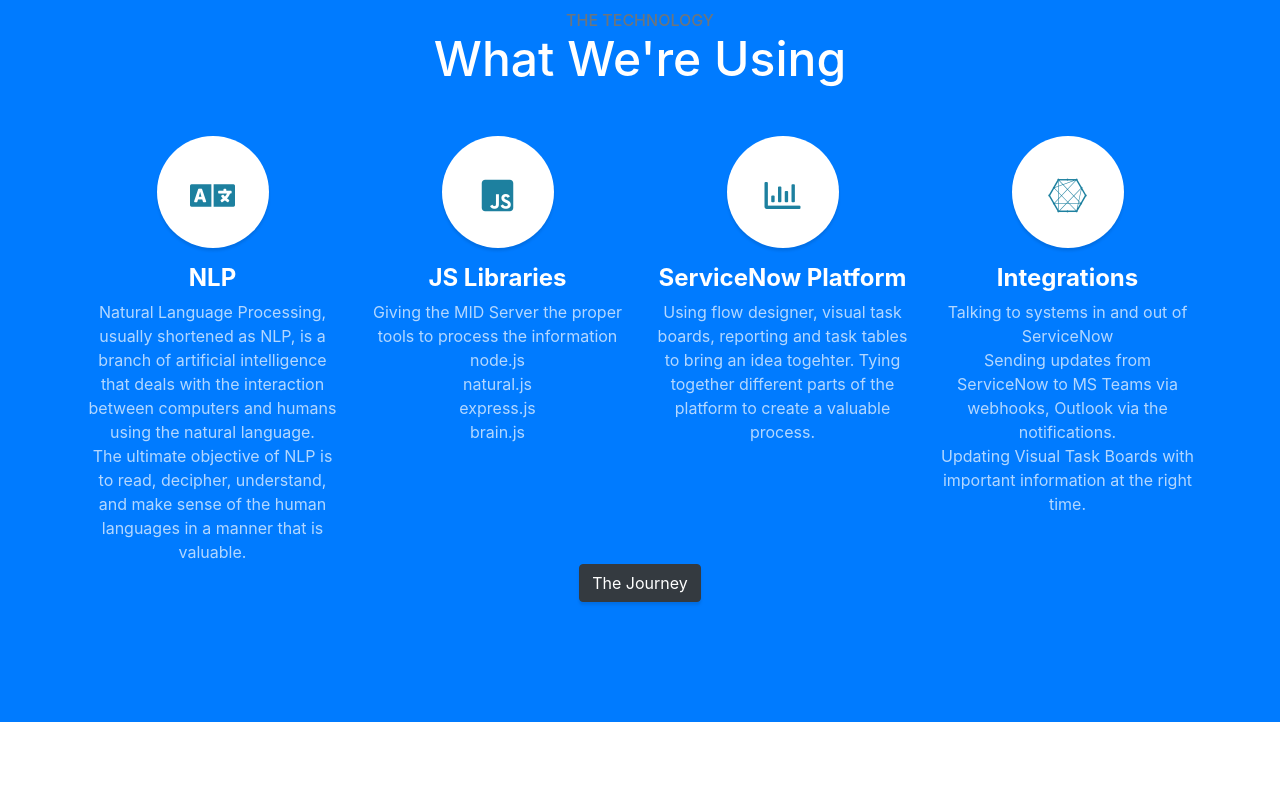
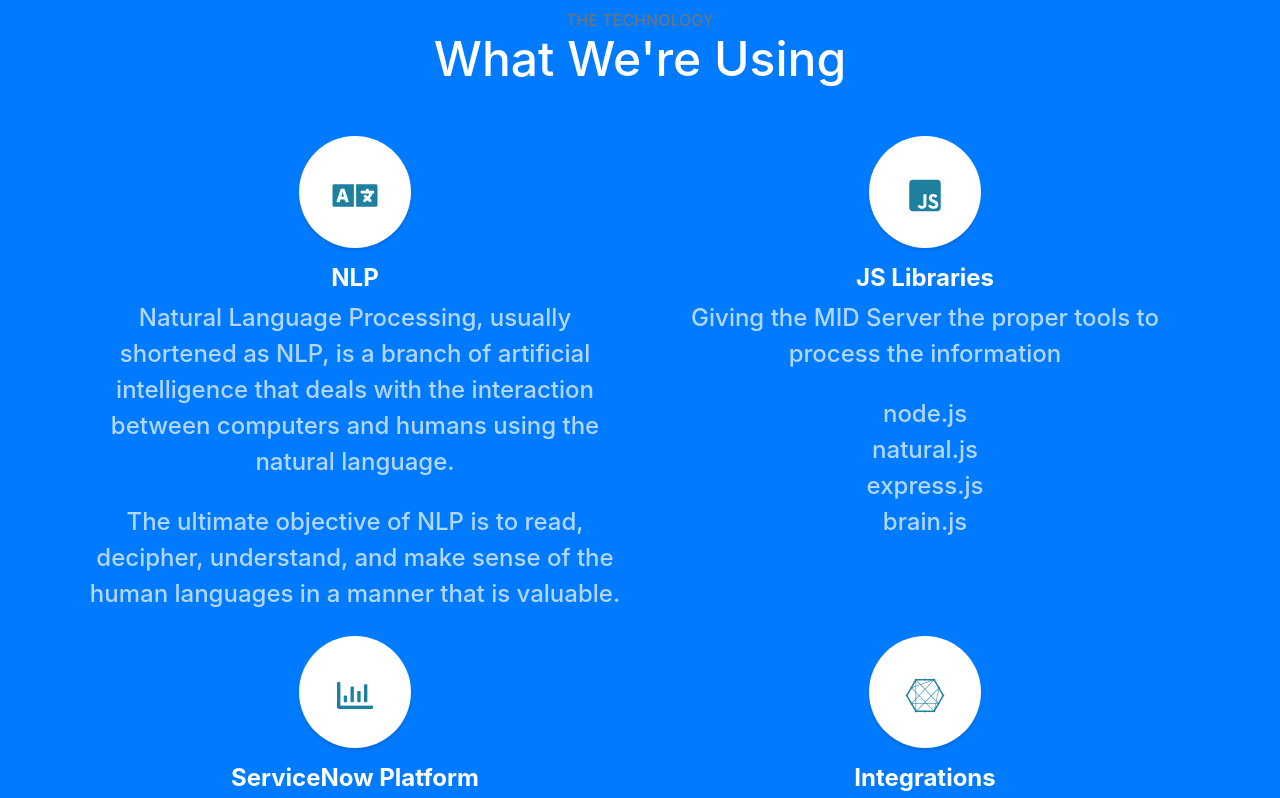
Before and after one commit to baesk/SenseIT, a website with bundled scripts: page index.html in a window 1280 px wide. Shown: the part 1940-2738 px from the top of the page. Built offline with nearby package versions, Linux system fonts and the light colour scheme.

Commit message:
style update

```diff
--- a/css/stylish-portfolio.css
+++ b/css/stylish-portfolio.css
@@ -43,6 +43,8 @@
 
 .text-faded {
   color: rgba(255, 255, 255, 0.7);
+  font-size: 1.5rem;
+  font-weight: 450;
 }
 
 /* Map */
--- a/index.html
+++ b/index.html
@@ -87,39 +87,39 @@
         <h2 class="mb-5">What We're Using</h2>
       </div>
       <div class="row">
-        <div class="col-lg-3 col-md-6 mb-5 mb-lg-0">
+        <div class="col-lg-6 col-md-6 mb-5 mb-lg-0">
           <span class="service-icon rounded-circle mx-auto mb-3">
             <i class="fas fa-language"></i>
           </span>
           <h4>
             <strong>NLP</strong>
           </h4>
-          <p class="text-faded mb-0">Natural Language Processing, usually shortened as NLP, is a branch of artificial intelligence that deals with the interaction between computers and humans using the natural language.</p>
-          <p class="text-faded mb-0">The ultimate objective of NLP is to read, decipher, understand, and make sense of the human languages in a manner that is valuable.</p>
+          <p class="text-faded mb-4">Natural Language Processing, usually shortened as NLP, is a branch of artificial intelligence that deals with the interaction between computers and humans using the natural language.</p>
+          <p class="text-faded mb-4">The ultimate objective of NLP is to read, decipher, understand, and make sense of the human languages in a manner that is valuable.</p>
         </div>
-        <div class="col-lg-3 col-md-6 mb-5 mb-lg-0">
+        <div class="col-lg-6 col-md-6 mb-5 mb-lg-0">
           <span class="service-icon rounded-circle mx-auto mb-3">
             <i class="fab fa-js-square"></i>
           </span>
           <h4>
             <strong>JS Libraries</strong>
           </h4>
-          <p class="text-faded mb-0">Giving the MID Server the proper tools to process the information</p>
+          <p class="text-faded mb-4">Giving the MID Server the proper tools to process the information</p>
           <p class="text-faded mb-0">node.js</p>
           <p class="text-faded mb-0">natural.js</p>
           <p class="text-faded mb-0">express.js</p>
           <p class="text-faded mb-0">brain.js</p>
         </div>
-        <div class="col-lg-3 col-md-6 mb-5 mb-md-0">
+        <div class="col-lg-6 col-md-6 mb-5 mb-md-0">
           <span class="service-icon rounded-circle mx-auto mb-3">
             <i class="far fa-chart-bar"></i>
           </span>
           <h4>
             <strong>ServiceNow Platform</strong>
           </h4>
-          <p class="text-faded mb-0">Using flow designer, visual task boards, reporting and task tables to bring an idea togehter. Tying together different parts of the platform to create a valuable process.</p>
+          <p class="text-faded mb-4">Using flow designer, visual task boards, reporting and task tables to bring an idea togehter. Tying together different parts of the platform to create a valuable process.</p>
         </div>
-        <div class="col-lg-3 col-md-6">
+        <div class="col-lg-6 col-md-6">
           <span class="service-icon rounded-circle mx-auto mb-3">
             <i class="fab fa-connectdevelop"></i>
           </span>
@@ -128,7 +128,7 @@
           </h4>
           <p class="text-faded mb-0">Talking to systems in and out of ServiceNow</p>
           <p class="text-faded mb-0">Sending updates from ServiceNow to MS Teams via webhooks, Outlook via the notifications.</p>
-          <p class="text-faded mb-0">Updating Visual Task Boards with important information at the right time.</p>
+          <p class="text-faded mb-4">Updating Visual Task Boards with important information at the right time.</p>
         </div>
         </div>
       </div>
```
